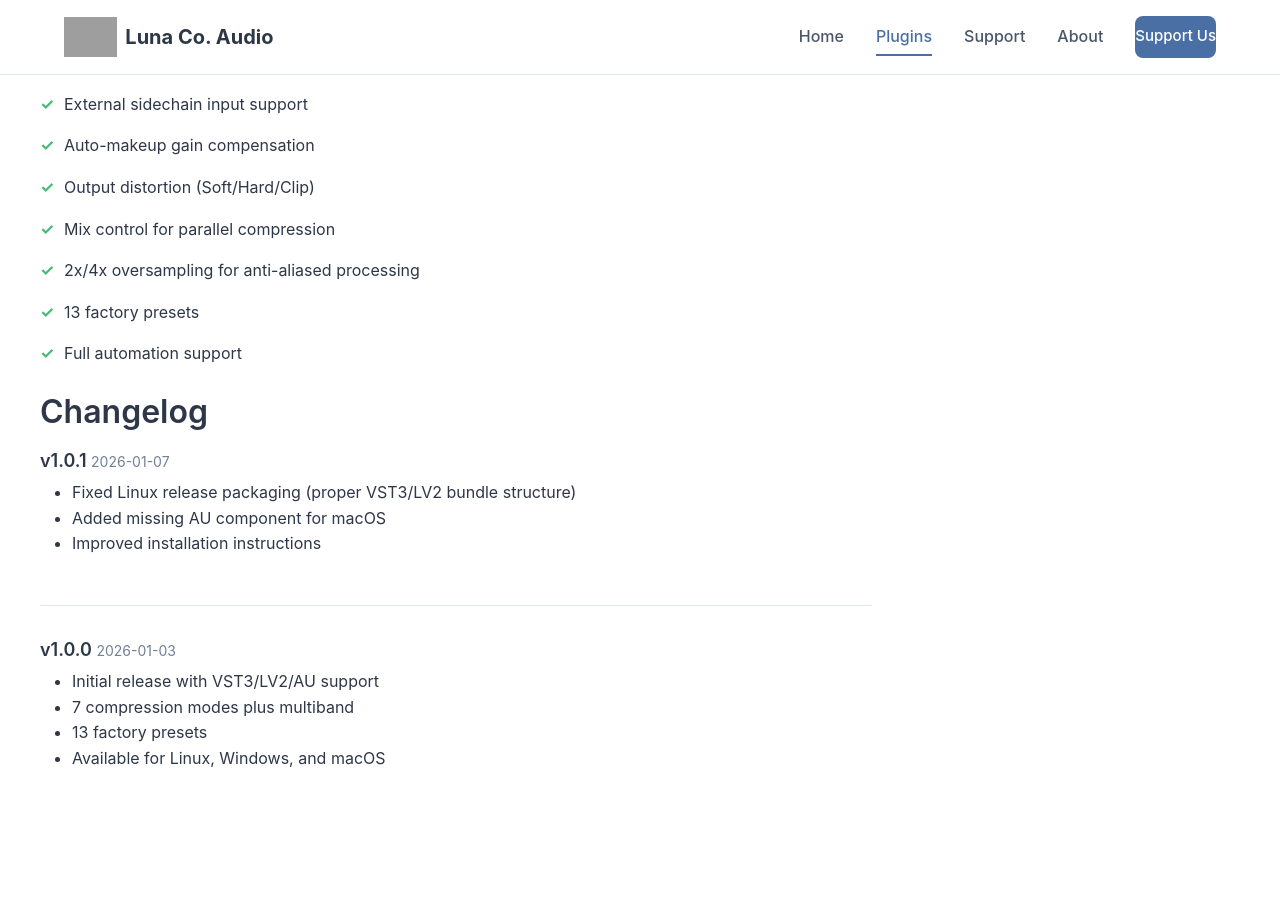
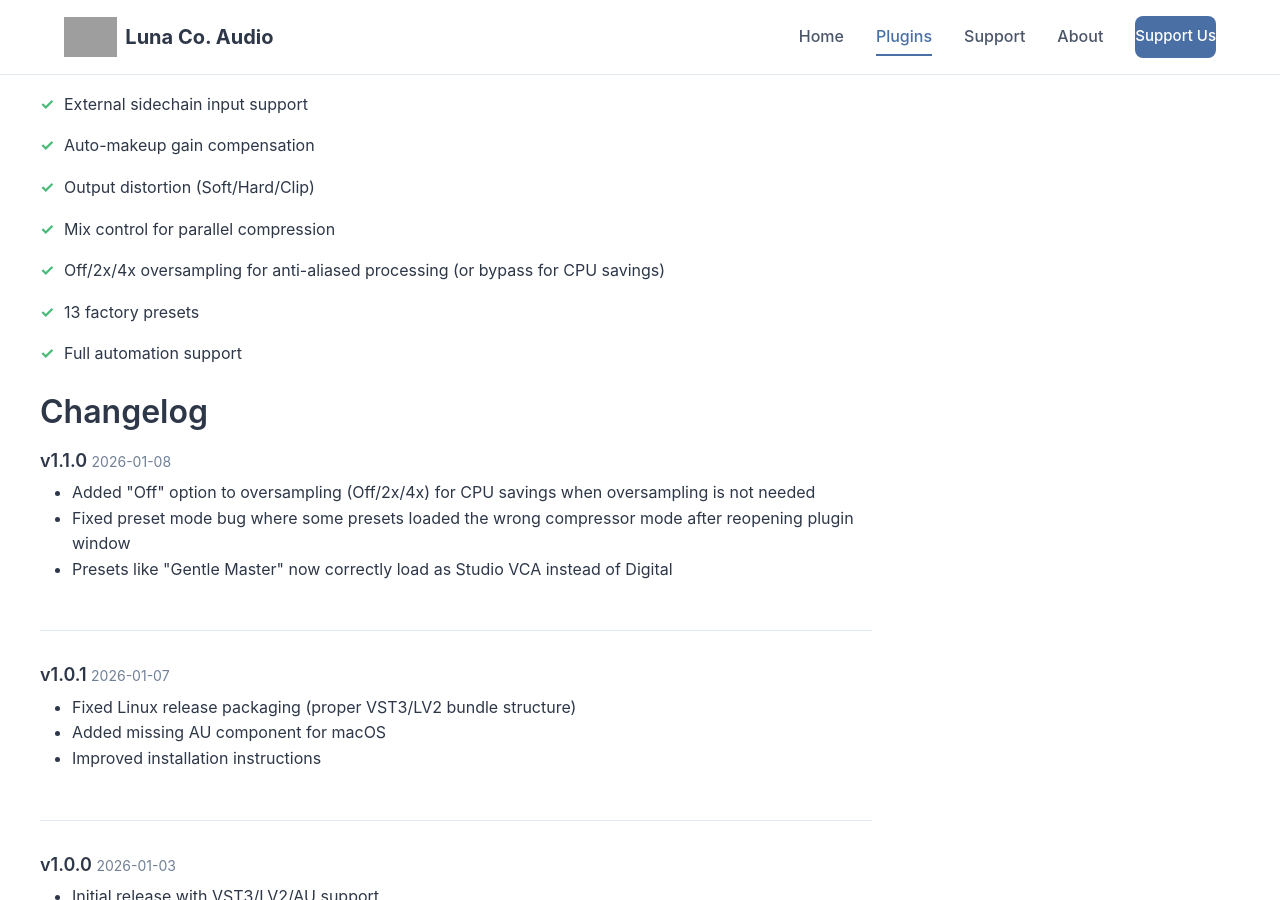
Before and after one commit to dusk-audio/dusk-audio.github.io, a Jekyll site: the page built from _plugins/multi-comp.md, in a window 1280 px wide and 900 px high, scrolled down 10821 px. Built offline with Jekyll 4.4.1, drawn with Linux system fonts in a browser that asks for light colours; some of the changed text lies outside the part shown; grey boxes are pictures that could not be loaded.

Commit message:
Multi-Comp v1.1.0: Update version and changelog
- Added "Off" option to oversampling (Off/2x/4x) for CPU savings
- Fixed preset mode bug where presets loaded wrong compressor mode
- Presets like "Gentle Master" now correctly load as Studio VCA

```diff
--- a/_data/plugins.yml
+++ b/_data/plugins.yml
@@ -19,10 +19,10 @@
 - name: "Multi-Comp"
   slug: "multi-comp"
   tagline: "Multi-mode dynamics compressor"
-  description: "8 compression modes including Vintage FET, Vintage Opto, Bus Compressor, Classic VCA, Studio FET/VCA, Digital, and 4-band Multiband. Hardware-accurate transformer emulation, analog noise modeling, sidechain HP filter, 2x/4x oversampling. Professional dynamics control, completely free."
+  description: "8 compression modes including Vintage FET, Vintage Opto, Bus Compressor, Classic VCA, Studio FET/VCA, Digital, and 4-band Multiband. Hardware-accurate transformer emulation, analog noise modeling, sidechain HP filter, Off/2x/4x oversampling. Professional dynamics control, completely free."
   status: "released"
   featured: true
-  version: "1.0.0"
+  version: "1.1.0"
 
 # ============================================
 # NEAR PRODUCTION
--- a/_plugins/multi-comp.md
+++ b/_plugins/multi-comp.md
@@ -4,7 +4,7 @@ title: Multi-Comp
 slug: multi-comp
 tagline: Multi-mode dynamics compressor
 description: Professional multi-mode compressor with 7 compression styles plus 4-band multiband compression. Free VST3, LV2, and AU plugin for Linux, Windows, and macOS.
-version: "1.0.1"
+version: "1.1.0"
 
 features:
   - 8 compression modes (Vintage Opto, Vintage FET, Classic VCA, Bus, Studio FET, Studio VCA, Digital, Multiband)
@@ -21,7 +21,7 @@ features:
   - Auto-makeup gain compensation
   - Output distortion (Soft/Hard/Clip)
   - Mix control for parallel compression
-  - 2x/4x oversampling for anti-aliased processing
+  - Off/2x/4x oversampling for anti-aliased processing (or bypass for CPU savings)
   - 13 factory presets
   - Full automation support
 
@@ -33,6 +33,12 @@ requirements:
   - "Sample rates: 44.1kHz – 192kHz"
 
 changelog:
+  - version: "1.1.0"
+    date: "2026-01-08"
+    changes:
+      - Added "Off" option to oversampling (Off/2x/4x) for CPU savings when oversampling is not needed
+      - Fixed preset mode bug where some presets loaded the wrong compressor mode after reopening plugin window
+      - Presets like "Gentle Master" now correctly load as Studio VCA instead of Digital
   - version: "1.0.1"
     date: "2026-01-07"
     changes:
@@ -203,7 +209,7 @@ Multi-Comp includes 13 professionally crafted presets:
 
 ### DSP Details
 - **Topology:** Mode-specific analog modeling
-- **Oversampling:** 2x/4x for alias-free saturation
+- **Oversampling:** Off/2x/4x for alias-free saturation (or bypass for CPU savings)
 - **Sidechain:** Internal HP filter + external input support
 - **Lookahead:** 0-10ms global lookahead buffer
 - **Stereo linking:** Full stereo processing with linked GR
```
